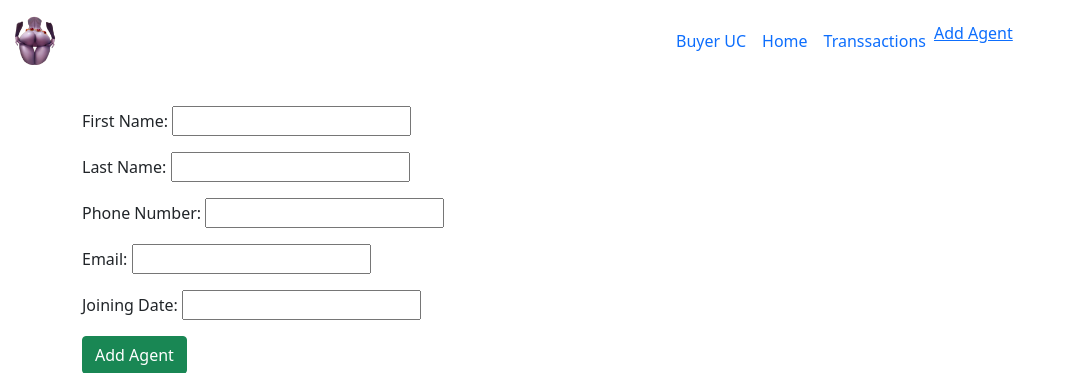
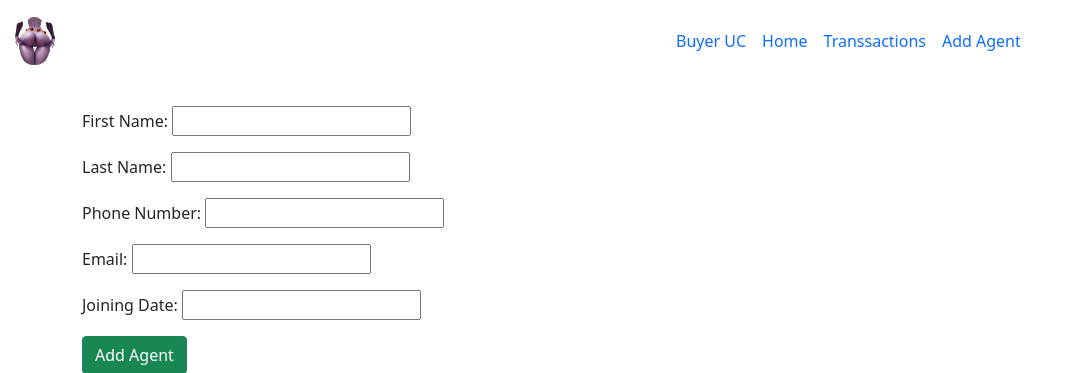
Before and after one commit to soyJmujica/Correos, a Django app: page /addagents/ in a window 1280 px wide. Shown: the top 373 px of the page, without its empty margins (0-1069 px from the left). Run offline with Django 4.2, Linux system fonts and the light colour scheme.

Commit message:
navbar updated

```diff
--- a/render/templates/navbar.html
+++ b/render/templates/navbar.html
@@ -20,7 +20,7 @@
           <a class="nav-link" href="#">Transsactions</a>
         </li>
         <li class="nav-item">
-          <a href="nav-link" href="{% url 'agregar' %}">Add Agent</a>
+          <a class="nav-link" href="{% url 'agregar' %}">Add Agent</a>
         </li>
 
       </ul>
```
